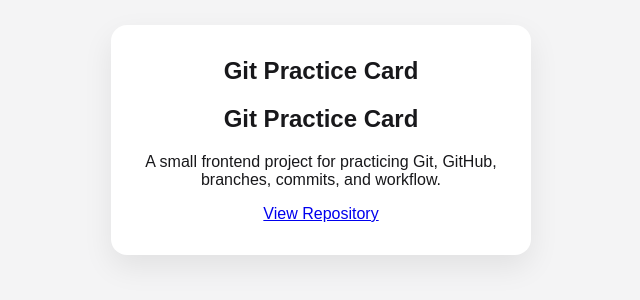
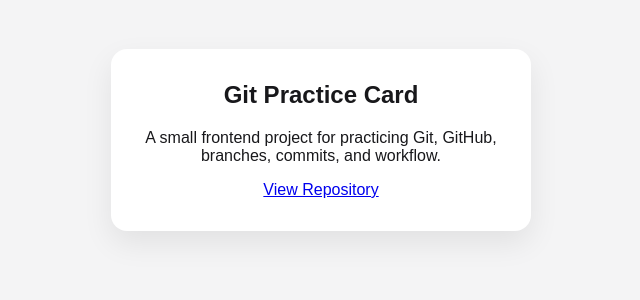
Before and after one commit to maklf-dev/git-practice-card, a plain HTML site: page index.html in a window 1280 px wide. Shown: the part 260-560 px from the top of the page, without its empty margins (319-959 px from the left). Drawn offline with Linux system fonts and the light colour scheme.

Commit message:
clean structure

```diff
--- a/index.html
+++ b/index.html
@@ -12,7 +12,6 @@
     <main class="page">
         <section class="card">
             <h1>Git Practice Card</h1>
-            <h1>Git Practice Card</h1>
             <p>A small frontend project for practicing Git, GitHub, branches, commits, and workflow.</p>
             <a href="https://github.com/maklf-dev/git-practice-card" target="_blank">View Repository</a>
         </section>
```
